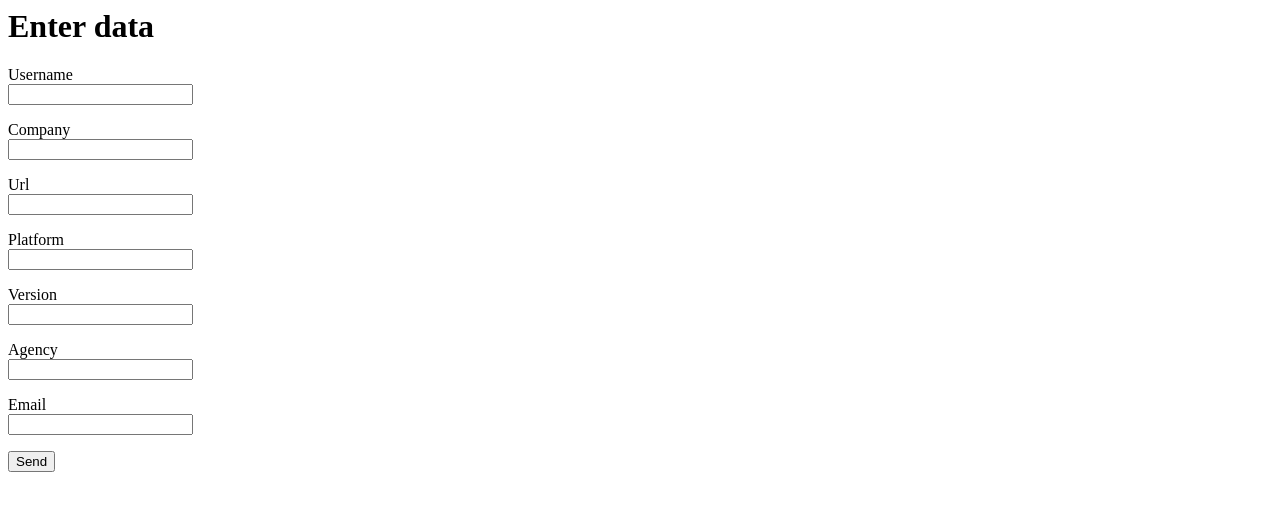
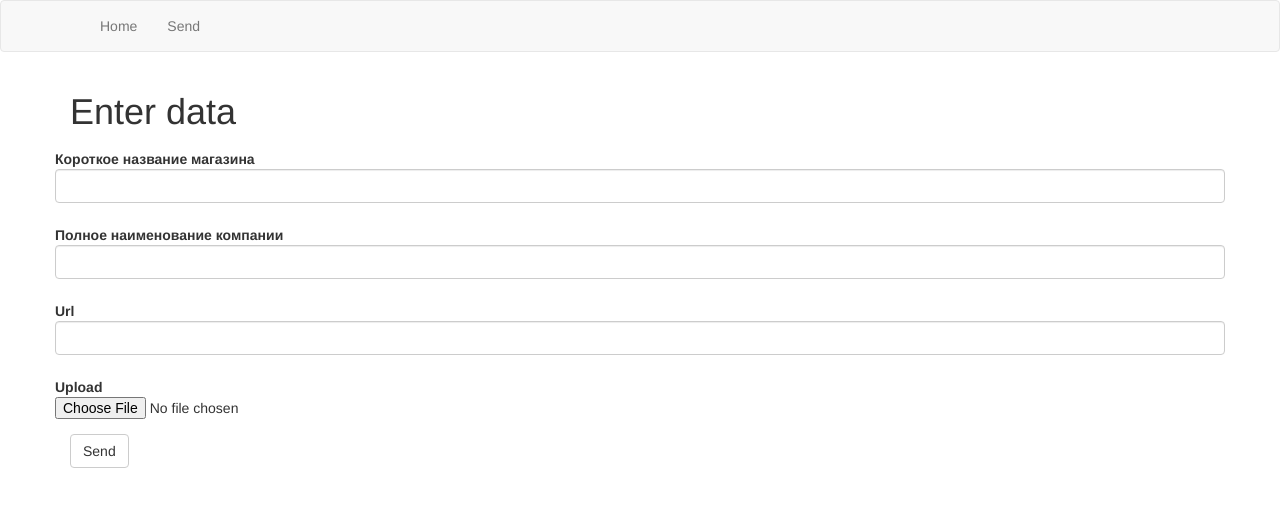
Before and after one commit to InviewComp/YML-Converter, a Flask app: page /send in a window 1280 px wide. Shown: the top 511 px of the page. Run offline with Flask 2, Linux system fonts and the light colour scheme; some libraries are stand-ins or nearby versions.

Commit message:
now you are in bayes conspiracygit add .

```diff
--- a/app.py
+++ b/app.py
@@ -1,21 +1,83 @@
-from flask import Flask, render_template
-from form import SendForm
+from flask import Flask, render_template, flash, redirect, request
+from form import SendForm, LoginForm, UploadForm
 from config import Config
+from flask_wtf.file import FileField, FileRequired
+from werkzeug.utils import secure_filename
+import json
+import os
+from flask_bootstrap import Bootstrap
 
-app=Flask(__name__)
+app=Flask(__name__,static_folder="static_dir")
 app.config.from_object(Config)
+bootstrap = Bootstrap(app)
+
+@app.route("/")
+@app.route("/index")
+def index():
+    return render_template('index.html', title='Home')
 
 
-@app.route("/")
-def hello():
-    return "<h1 style='color:blue'>Hello There!</h1>"
+@app.route('/send',methods=['GET','POST'])
+def send():
+    form = SendForm()
+    if form.validate_on_submit():
+
+        flash('Thank you for send data, {}'.format(form.username.data))
+
+        #<shop>
+        name=form.username.data
+        company=form.company.data
+        url=form.url.data
+
+        data = {
+                "name":name,
+                "company":company,
+                "url":url
+                }
+
+        with open('user_info.json', 'w') as f:
+             f.write(json.dumps(data))
 
 
-@app.route('/send')
-def send():
-    form = SendForm()
+        #offer
+        f = form.upload.data
+        filename = str(name)+'.xls'
+        f.save(os.path.join('uploads/', filename))
+
+
+        return redirect('/yml')
+
     return render_template('forms.html',title='Send', form=form)
 
+@app.route('/login', methods=['GET','POST'])
+def login():
+    form=LoginForm()
+    if form.validate_on_submit():
+        name=form.username.data
+        password=form.password.data
+        data = {
+                "name":name,
+                "password":password
+        }
+        with open('user_info.json', 'w') as f:
+             f.write(json.dumps(data))
+        return redirect('/upload')
+    return render_template('login.html', title='Sign in', form=form)
+
+@app.route('/upload',methods=['GET','POST'])
+def upload():
+    form=UploadForm()
+    if form.validate_on_submit():
+        f = form.upload.data
+        filename = secure_filename(f.filename)
+        f.save(os.path.join('uploads/', filename))
+
+        return redirect('/yml')
+    return render_template('upload.html', tiile='Upload File', form = form)
+
+@app.route('/yml', methods=['GET'])
+def yml():
+    return render_template('23.html')
 
 if __name__ == "__main__":
     app.run(host='0.0.0.0')
--- a/form.py
+++ b/form.py
@@ -1,13 +1,21 @@
 from flask_wtf import FlaskForm
-from wtforms import StringField, SubmitField
+from wtforms import StringField, SubmitField, PasswordField
+from flask_wtf.file import FileField, FileAllowed, FileRequired
 from wtforms.validators import DataRequired
 
 class SendForm(FlaskForm):
+    username = StringField('Короткое название магазина', validators=[DataRequired()])
+    company = StringField('Полное наименование компании', validators=[DataRequired()])
+    url = StringField('Url')
+    upload = FileField(validators=[FileRequired(), FileAllowed(['xls', 'xlsx'], 'Excel only!'),])
+    submit = SubmitField('Send')
+
+
+class LoginForm(FlaskForm):
     username = StringField('Username', validators=[DataRequired()])
-    company = StringField('Company', validators=[DataRequired()])
-    url = StringField('Url')
-    platform = StringField('Platform')
-    version = StringField('Version')
-    agency = StringField('Agency')
-    email = StringField('Email')
+    password = PasswordField('Password', validators=[DataRequired()])
+    submit = SubmitField('Sign in')
+
+class UploadForm(FlaskForm):
+    upload = FileField(validators=[FileRequired(), FileAllowed(['xls', 'xlsx'], 'Excel only!'),])
     submit = SubmitField('Send')
--- /dev/null
+++ b/templates/base.html
@@ -0,0 +1,37 @@
+{% extends 'bootstrap/base.html' %}
+
+{% block title %}
+      YML-конвертже
+{% endblock %}
+
+{% block navbar %}
+<nav class="navbar navbar-default">
+<div class="container">
+<div class="collapse navbar-collapse" id="bs-example-navbar-collapse-1">
+                <ul class="nav navbar-nav">
+                    <li><a href="{{ url_for('index') }}">Home</a></li>
+                    <li><a href="{{ url_for('send') }}">Send</a></li>
+                </ul>
+</div>
+</div>
+</nav>
+
+{% endblock %}
+
+{% block content %}
+    <div class="container">
+	{% with messages = get_flashed_messages() %}
+	{% if messages %}
+	<ul>
+		{% for message in messages %}
+		<div class="alert alert-info" role="alert">{{ message }}</div>
+		{% endfor %}
+	</ul>
+	{% endif %}
+	{% endwith %}
+
+{% block app_content %}
+
+{% endblock %}
+    </div>
+{% endblock %}
--- a/templates/forms.html
+++ b/templates/forms.html
@@ -1,43 +1,20 @@
-{% block content %}
+{% extends "base.html" %}
+{% import 'bootstrap/wtf.html' as wtf %}
+
+{% block app_content %}
 	<h1>Enter data</h1>
-	<form action="" method="post" novalidate>
+	<form class="form form-horizontal" role="form" method="POST" novalidate enctype="multipart/form-data">
 	{{ form.hidden_tag() }}
-		<p>
-		{{ form.username.label }}<br>
-		{{ form.username(size=20) }}
-		</p>
 
-		 <p>
-                {{ form.company.label }}<br>
-                {{ form.username(size=20) }}
-		 </p>
+		{{ wtf.form_field(form.username) }}
 
-		 <p>
-                {{ form.url.label }}<br>
-                {{ form.url(size=20) }}
-                </p>
+		{{ wtf.form_field(form.company) }}
 
-		 <p>
-                {{ form.platform.label }}<br>
-                {{ form.username(size=20) }}
-		 </p>
+		{{ wtf.form_field(form.url) }}
 
+		{{ wtf.form_field(form.upload) }}
 
-		<p>
-                {{ form.version.label }}<br>
-               	{{ form.username(size=20) }}
-		</p>
+		{{ wtf.form_field(form.submit) }}
 
-		<p>
-                {{ form.agency.label }}<br>
-                {{ form.username(size=20) }}
-		</p>
-
-		<p>
-		{{ form.email.label }}<br>
-		{{ form.username(size=20) }}
-		</p>
-
-		<p>{{form.submit}}</p>
 	</form>
 {% endblock %}
--- /dev/null
+++ b/templates/index.html
@@ -0,0 +1,6 @@
+{% extends "base.html" %}
+
+{% block content %}
+    <h1>Welcome to YML-converter!</h1>
+    <p>Info</p>
+{% endblock %}
--- /dev/null
+++ b/user_info.json
@@ -0,0 +1 @@
+{"name": "\u041e\u041e\u041e \"\u041c\u0415\u0422\u0410\u041b\u041b-\u0413\u0420\u0423\u041f\u041f\"", "company": "\u041e\u041e\u041e \"\u041c\u0415\u0422\u0410\u041b\u041b-\u0413\u0420\u0423\u041f\u041f\"", "url": "http://127.5.6.7/server-status"}
```
Also changed, not shown: templates/23.html (+3 -4 lines), templates/login.html (added, +11 -0 lines), templates/send.html (added, +53 -0 lines), templates/upload.html (added, +14 -0 lines), 2 other files.
